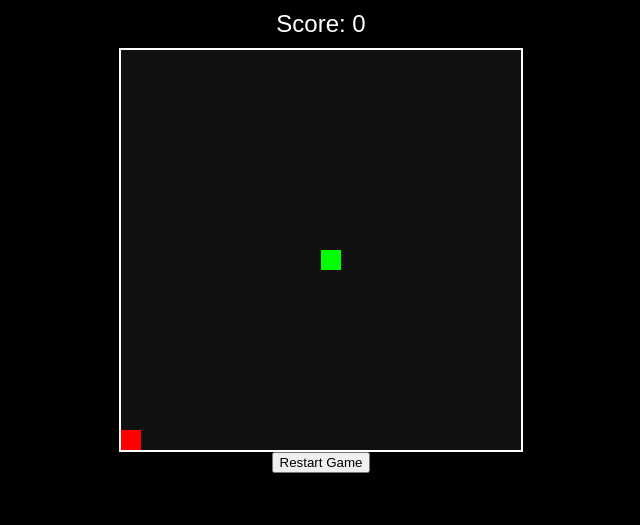
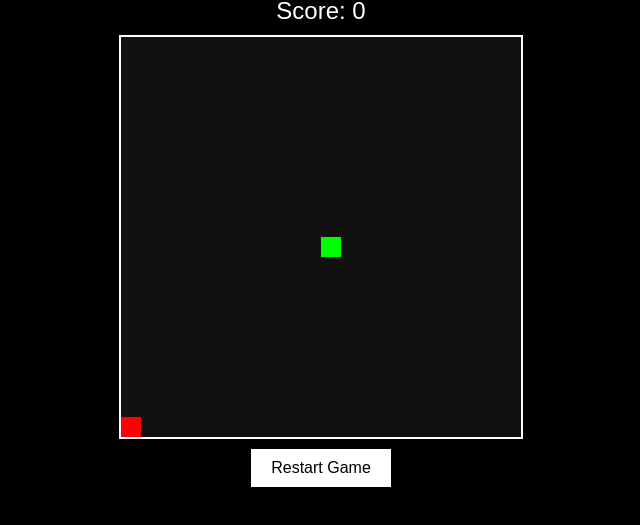
Before and after one commit to FrancoisRevelo27/snake, a plain HTML site: page index.html in a window 1280 px wide. Shown: the part 187-712 px from the top of the page, without its empty margins (319-959 px from the left). Drawn offline with Linux system fonts and the light colour scheme.

Commit message:
Add files via upload

```diff
--- a/index.html
+++ b/index.html
@@ -15,6 +15,7 @@
             background-color: #000;
             color: #fff;
             font-family: Arial, sans-serif;
+            overflow: hidden; /* Evitar scroll en dispositivos móviles */
         }
         h1 {
             margin: 0;
@@ -35,6 +36,18 @@
             font-size: 2em;
             color: red;
         }
+        button {
+            font-size: 1em;
+            padding: 10px 20px;
+            background-color: #fff;
+            color: #000;
+            border: none;
+            cursor: pointer;
+            margin-top: 10px;
+        }
+        button:hover {
+            background-color: #ddd;
+        }
     </style>
 </head>
 <body>
--- a/snake.js
+++ b/snake.js
@@ -45,6 +45,7 @@ function changeDirection(event) {
 
 // Maneja el evento touchstart
 function handleTouchStart(event) {
+    event.preventDefault(); // Evita el desplazamiento de la página
     const firstTouch = event.touches[0];
     touchStartX = firstTouch.clientX;
     touchStartY = firstTouch.clientY;
@@ -52,6 +53,7 @@ function handleTouchStart(event) {
 
 // Maneja el evento touchmove
 function handleTouchMove(event) {
+    event.preventDefault(); // Evita el desplazamiento de la página
     if (!touchStartX || !touchStartY) {
         return;
     }
```
